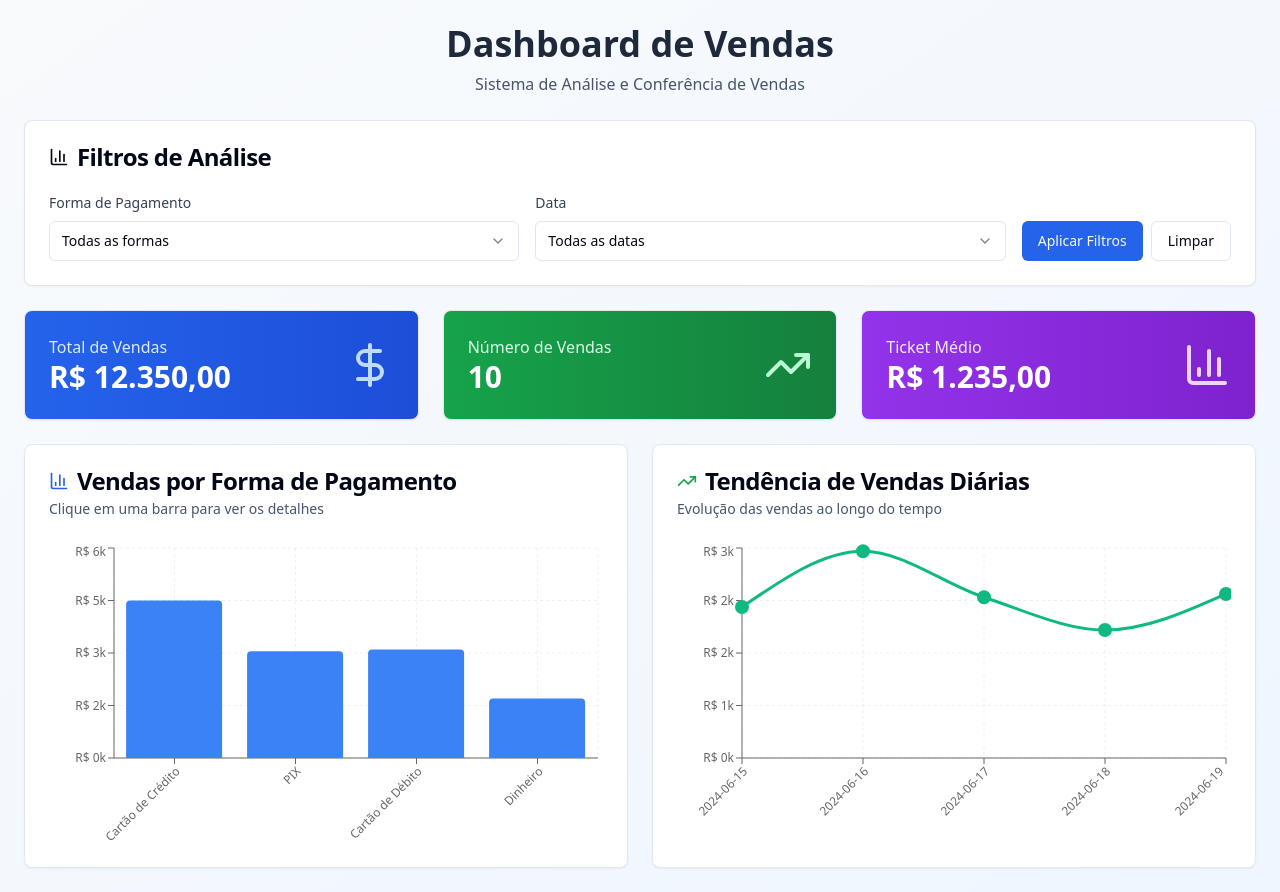
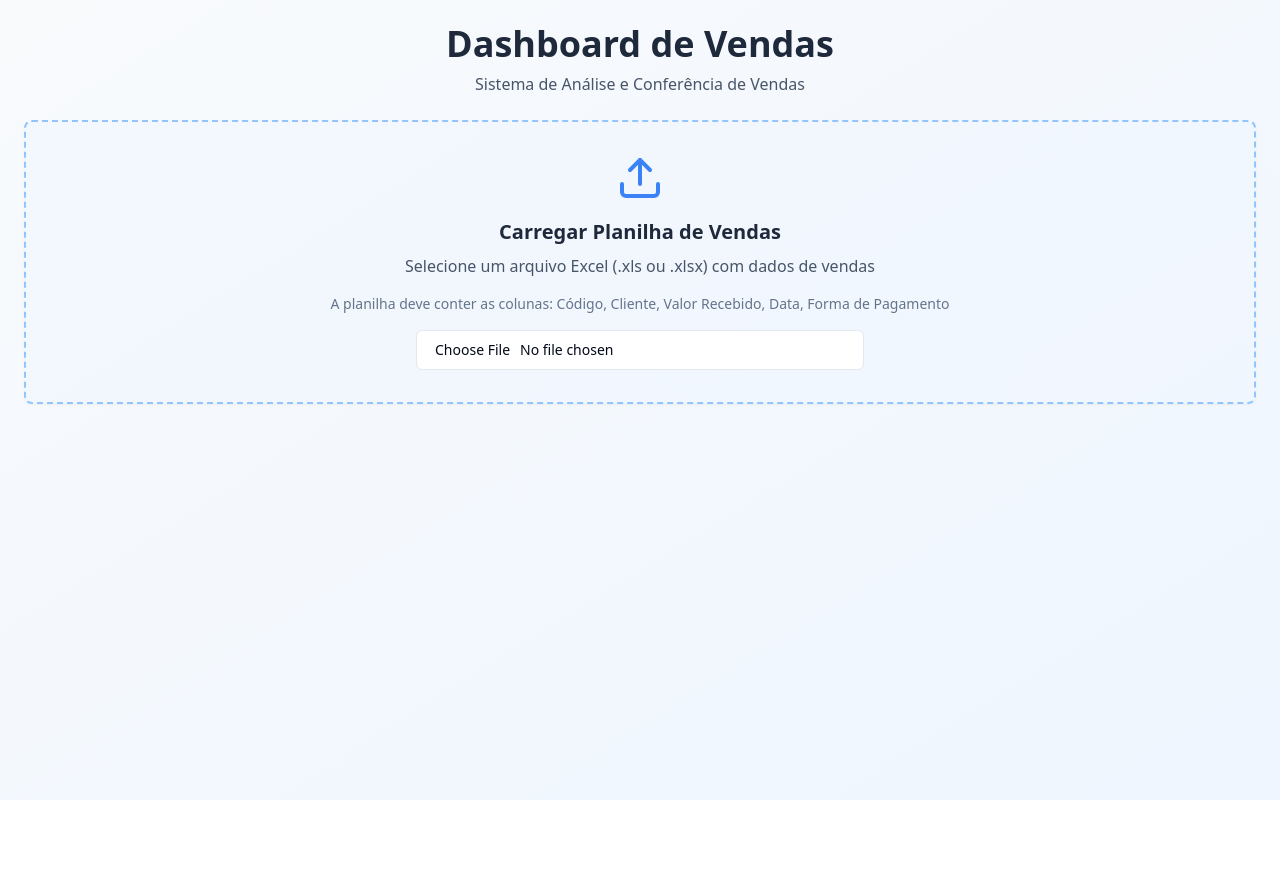
Before and after one commit to vazios/concise-sales-reports, a React (Vite) app: page / in a window 1280 px wide. After the commit the page ends 800 px from the top, so only its background shows below. Built offline with nearby package versions, Linux system fonts and the light colour scheme.

Commit message:
Implement Excel file upload
Integrate functionality to upload and process Excel files containing sales data, enabling the display of sales information from uploaded spreadsheets.

```diff
--- a/package.json
+++ b/package.json
@@ -59,6 +59,7 @@
     "tailwind-merge": "^2.5.2",
     "tailwindcss-animate": "^1.0.7",
     "vaul": "^0.9.3",
+    "xlsx": "^0.18.5",
     "zod": "^3.23.8"
   },
   "devDependencies": {
--- a/src/pages/Index.tsx
+++ b/src/pages/Index.tsx
@@ -9,39 +9,102 @@ import { toast } from "@/hooks/use-toast";
 import SalesChart from "@/components/SalesChart";
 import TrendChart from "@/components/TrendChart";
 import SalesDetailModal from "@/components/SalesDetailModal";
-
-// Dados de exemplo simulando uma planilha processada
-const sampleData = [
-  { id: 1, codigo: "V001", cliente: "João Silva", valor: 1500, data: "2024-06-15", formaPagamento: "Cartão de Crédito" },
-  { id: 2, codigo: "V002", cliente: "Maria Santos", valor: 800, data: "2024-06-15", formaPagamento: "PIX" },
-  { id: 3, codigo: "V003", cliente: "Pedro Costa", valor: 2200, data: "2024-06-16", formaPagamento: "Cartão de Débito" },
-  { id: 4, codigo: "V004", cliente: "Ana Oliveira", valor: 950, data: "2024-06-16", formaPagamento: "Dinheiro" },
-  { id: 5, codigo: "V005", cliente: "Carlos Lima", valor: 1800, data: "2024-06-17", formaPagamento: "Cartão de Crédito" },
-  { id: 6, codigo: "V006", cliente: "Lucia Ferreira", valor: 650, data: "2024-06-17", formaPagamento: "PIX" },
-  { id: 7, codigo: "V007", cliente: "Roberto Silva", valor: 1200, data: "2024-06-18", formaPagamento: "Cartão de Crédito" },
-  { id: 8, codigo: "V008", cliente: "Fernanda Costa", valor: 750, data: "2024-06-18", formaPagamento: "Dinheiro" },
-  { id: 9, codigo: "V009", cliente: "Antonio Santos", valor: 1600, data: "2024-06-19", formaPagamento: "PIX" },
-  { id: 10, codigo: "V010", cliente: "Beatriz Lima", valor: 900, data: "2024-06-19", formaPagamento: "Cartão de Débito" },
-];
+import * as XLSX from 'xlsx';
 
 const Index = () => {
-  const [data, setData] = useState(sampleData);
-  const [filteredData, setFilteredData] = useState(sampleData);
+  const [data, setData] = useState([]);
+  const [filteredData, setFilteredData] = useState([]);
   const [selectedPaymentMethod, setSelectedPaymentMethod] = useState("all");
   const [selectedDate, setSelectedDate] = useState("all");
   const [isModalOpen, setIsModalOpen] = useState(false);
   const [selectedPaymentDetails, setSelectedPaymentDetails] = useState([]);
-  const [hasUploadedFile, setHasUploadedFile] = useState(true); // Simula arquivo já carregado
+  const [hasUploadedFile, setHasUploadedFile] = useState(false);
+
+  const processExcelData = (jsonData) => {
+    console.log("Dados brutos do Excel:", jsonData);
+
+    // Mapear os dados da planilha para o formato esperado
+    const processedData = jsonData.map((row, index) => {
+      // Tentar diferentes nomes de colunas possíveis
+      const codigo = row['Código'] || row['Codigo'] || row['Code'] || `V${String(index + 1).padStart(3, '0')}`;
+      const cliente = row['Cliente'] || row['Client'] || row['Nome'] || 'Cliente não informado';
+      const valorRecebido = parseFloat(row['Valor Recebido'] || row['ValorRecebido'] || row['Valor'] || row['Value'] || 0);
+      const data = row['Data'] || row['Date'] || new Date().toISOString().split('T')[0];
+      const formaPagamento = row['Forma de Pagamento'] || row['FormaPagamento'] || row['Payment'] || 'Não informado';
+
+      return {
+        id: index + 1,
+        codigo,
+        cliente,
+        valor: valorRecebido,
+        data: typeof data === 'string' ? data : new Date(data).toLocaleDateString('pt-BR'),
+        formaPagamento
+      };
+    }).filter(item => item.valor > 0); // Filtrar apenas vendas com valor
+
+    console.log("Dados processados:", processedData);
+    return processedData;
+  };
 
   const handleFileUpload = (event) => {
     const file = event.target.files[0];
     if (file) {
       if (file.type.includes('sheet') || file.name.endsWith('.xls') || file.name.endsWith('.xlsx')) {
-        setHasUploadedFile(true);
-        toast({
-          title: "Arquivo carregado com sucesso!",
-          description: `${file.name} foi processado e os dados estão prontos para análise.`,
-        });
+        const reader = new FileReader();
+
+        reader.onload = (e) => {
+          try {
+            const data = new Uint8Array(e.target.result);
+            const workbook = XLSX.read(data, { type: 'array' });
+
+            // Pegar a primeira planilha
+            const worksheetName = workbook.SheetNames[0];
+            const worksheet = workbook.Sheets[worksheetName];
+
+            // Converter para JSON
+            const jsonData = XLSX.utils.sheet_to_json(worksheet);
+
+            if (jsonData.length === 0) {
+              toast({
+                title: "Planilha vazia",
+                description: "A planilha não contém dados válidos.",
+                variant: "destructive",
+              });
+              return;
+            }
+
+            // Processar os dados
+            const processedData = processExcelData(jsonData);
+
+            if (processedData.length === 0) {
+              toast({
+                title: "Nenhum dado válido encontrado",
+                description: "Verifique se a planilha contém as colunas: Código, Cliente, Valor Recebido, Data, Forma de Pagamento",
+                variant: "destructive",
+              });
+              return;
+            }
+
+            setData(processedData);
+            setFilteredData(processedData);
+            setHasUploadedFile(true);
+
+            toast({
+              title: "Arquivo carregado com sucesso!",
+              description: `${file.name} foi processado. ${processedData.length} vendas encontradas.`,
+            });
+
+          } catch (error) {
+            console.error("Erro ao processar arquivo:", error);
+            toast({
+              title: "Erro ao processar arquivo",
+              description: "Verifique se o arquivo Excel está no formato correto.",
+              variant: "destructive",
+            });
+          }
+        };
+
+        reader.readAsArrayBuffer(file);
       } else {
         toast({
           title: "Formato de arquivo inválido",
@@ -125,7 +188,10 @@ const Index = () => {
                 Carregar Planilha de Vendas
               </h3>
               <p className="text-slate-600 mb-4">
-                Selecione um arquivo Excel (.xls ou .xlsx) para começar a análise
+                Selecione um arquivo Excel (.xls ou .xlsx) com dados de vendas
+              </p>
+              <p className="text-sm text-slate-500 mb-4">
+                A planilha deve conter as colunas: Código, Cliente, Valor Recebido, Data, Forma de Pagamento
               </p>
               <Input
                 type="file"
@@ -138,8 +204,30 @@ const Index = () => {
         )}
 
         {/* Dashboard */}
-        {hasUploadedFile && (
+        {hasUploadedFile && data.length > 0 && (
           <>
+            {/* Arquivo carregado - opção de carregar novo */}
+            <Card className="bg-green-50 border-green-200">
+              <CardContent className="p-4">
+                <div className="flex items-center justify-between">
+                  <div className="flex items-center gap-2">
+                    <Upload className="h-5 w-5 text-green-600" />
+                    <span className="text-green-800 font-medium">
+                      Planilha carregada: {data.length} vendas encontradas
+                    </span>
+                  </div>
+                  <div>
+                    <Input
+                      type="file"
+                      accept=".xls,.xlsx"
+                      onChange={handleFileUpload}
+                      className="max-w-xs"
+                    />
+                  </div>
+                </div>
+              </CardContent>
+            </Card>
+
             {/* Filtros */}
             <Card>
               <CardHeader>
@@ -230,7 +318,7 @@ const Index = () => {
                     <div>
                       <p className="text-purple-100">Ticket Médio</p>
                       <h3 className="text-3xl font-bold">
-                        R$ {(getTotalSales() / filteredData.length).toLocaleString('pt-BR', { minimumFractionDigits: 2 })}
+                        R$ {filteredData.length > 0 ? (getTotalSales() / filteredData.length).toLocaleString('pt-BR', { minimumFractionDigits: 2 }) : '0,00'}
                       </h3>
                     </div>
                     <BarChart3 className="h-12 w-12 text-purple-200" />
@@ -256,6 +344,27 @@ const Index = () => {
             />
           </>
         )}
+
+        {/* Estado quando arquivo foi carregado mas não há dados válidos */}
+        {hasUploadedFile && data.length === 0 && (
+          <Card className="border-2 border-dashed border-yellow-300 bg-yellow-50/50">
+            <CardContent className="p-8 text-center">
+              <Upload className="mx-auto h-12 w-12 text-yellow-500 mb-4" />
+              <h3 className="text-xl font-semibold text-slate-800 mb-2">
+                Nenhum dado válido encontrado
+              </h3>
+              <p className="text-slate-600 mb-4">
+                Verifique se a planilha contém as colunas necessárias e dados válidos
+              </p>
+              <Input
+                type="file"
+                accept=".xls,.xlsx"
+                onChange={handleFileUpload}
+                className="max-w-md mx-auto"
+              />
+            </CardContent>
+          </Card>
+        )}
       </div>
     </div>
   );
```
Also changed, not shown: 1 other file (tests, documents, lock files or other folders).
